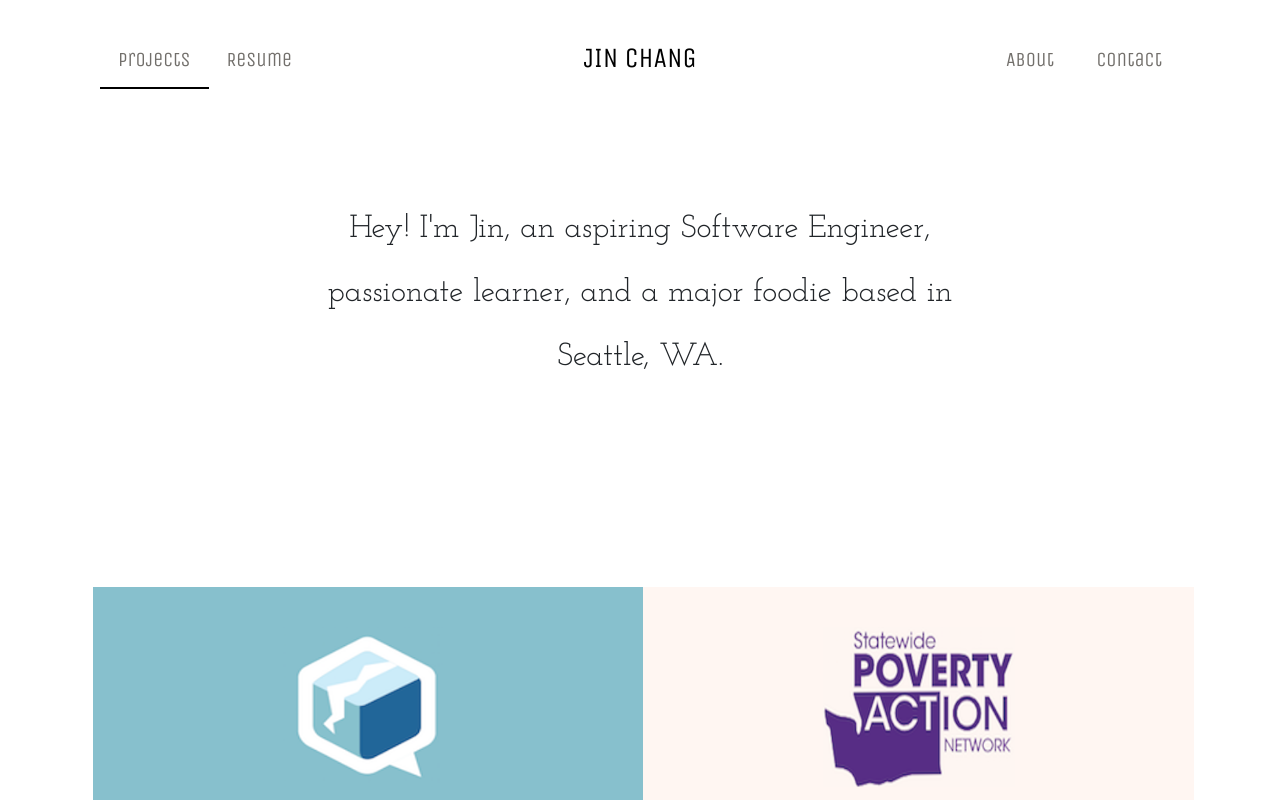
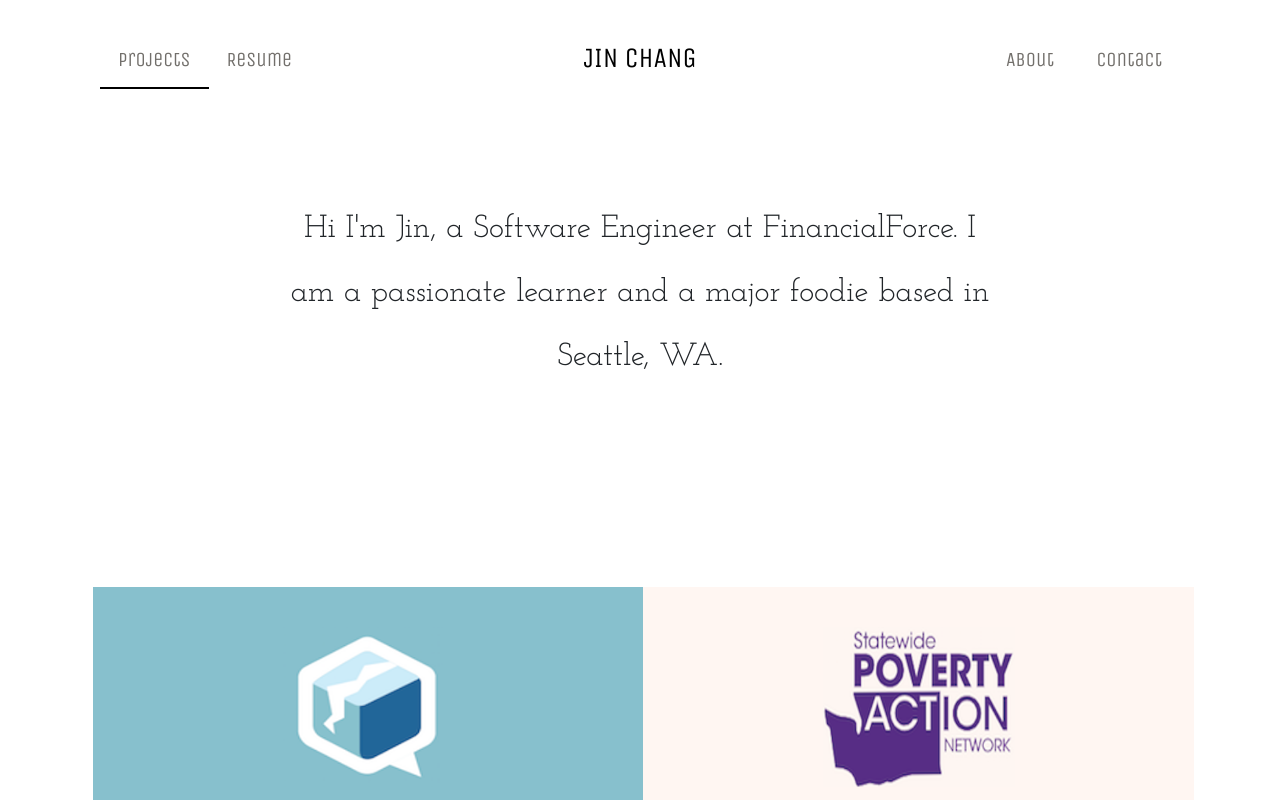
Before and after one commit to jinc132/jinschang-Portfolio, a React (Create React App) app: page / in a window 1280 px wide. Shown: the top 800 px of the page. Built offline with nearby package versions, Linux system fonts and the light colour scheme.

Commit message:
Update intro on main page

```diff
--- a/src/pages/Home.js
+++ b/src/pages/Home.js
@@ -12,8 +12,8 @@ class Home extends Component {
 			<div>
 				<div className='intro'>
 					<h1>
-						Hey! I'm Jin, an aspiring Software Engineer, passionate learner, and
-						a major foodie based in Seattle, WA.
+						Hi I'm Jin, a Software Engineer at FinancialForce. I am a passionate
+						learner and a major foodie based in Seattle, WA.
 					</h1>
 				</div>
 				<div className='projects' id='projects'>
```
